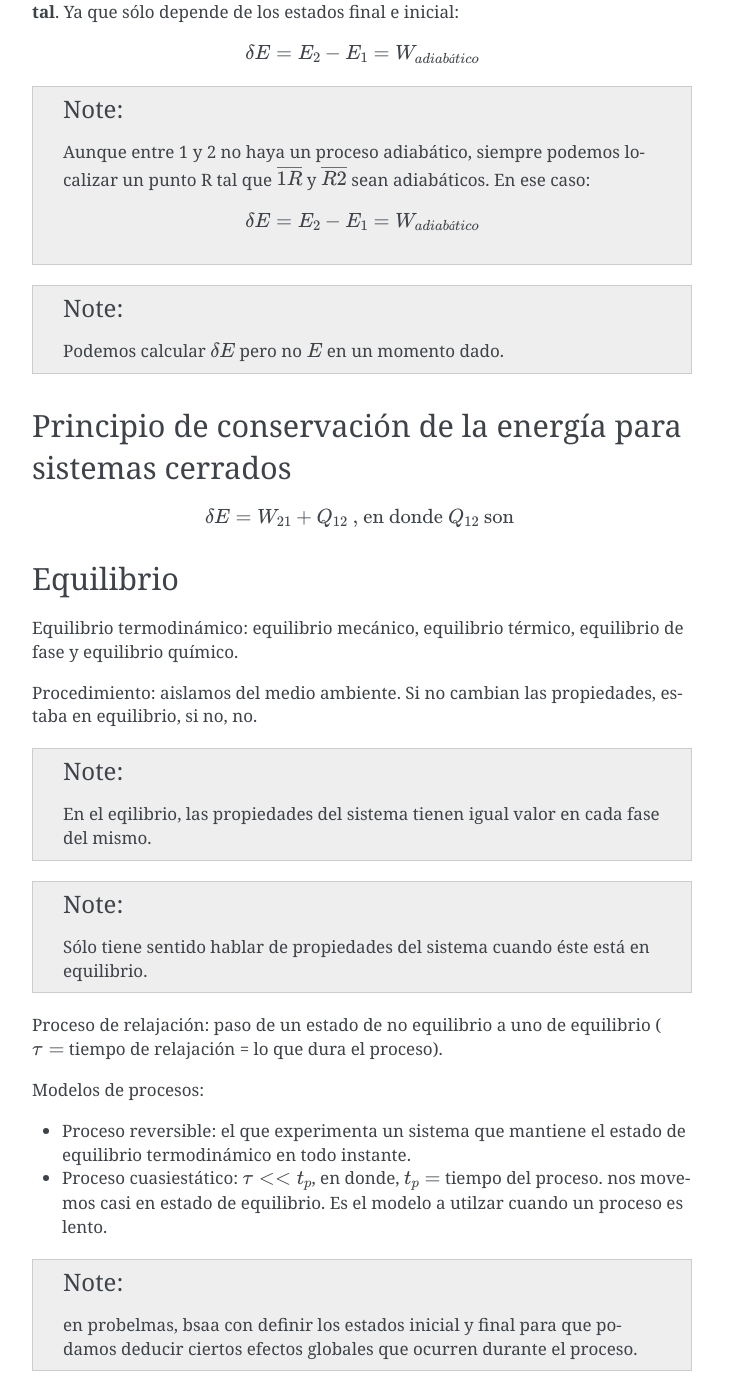
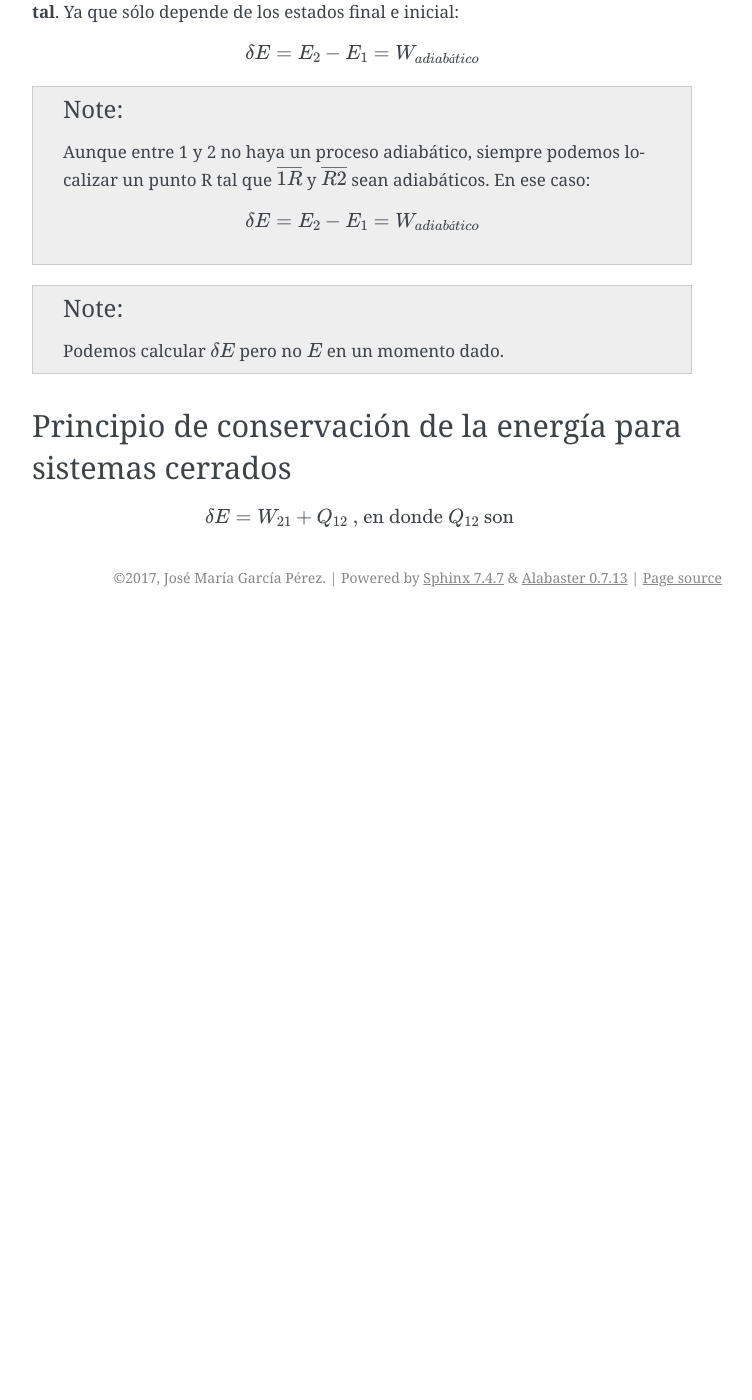
Before and after one commit to mantielero/termodinamica, a Sphinx documentation site: the page built from source/primer_principio.rst, in a window 1280 px wide and 1400 px high, scrolled down 780 px. Shown: the whole window, without its empty margins (388-1140 px from the left). Built offline with Sphinx 7.4.7, drawn with Linux system fonts in a browser that asks for light colours; after the commit the page ends 1397 px from its top, so only the background shows below that.

Commit message:
Limpieza

```diff
--- a/source/primer_principio.rst
+++ b/source/primer_principio.rst
@@ -42,32 +42,3 @@ Principio de conservación de la energía para sistemas cerrados
 .. math::
 
    \delta E = W_{21}+Q_{12} \text{ , en donde } Q_{12} \text{ son }
-
-
-
-
-
-Equilibrio
-----------
-
-
-Equilibrio termodinámico: equilibrio mecánico, equilibrio térmico, equilibrio de fase y equilibrio químico.
-
-Procedimiento: aislamos del medio ambiente. Si no cambian las propiedades, estaba en equilibrio, si no, no.
-
-.. note::
-
-   En el eqilibrio, las propiedades del sistema tienen igual valor en cada fase del mismo.
-
-.. note::
-
-   Sólo tiene sentido hablar de propiedades del sistema cuando éste está en equilibrio.
-
-Proceso de relajación: paso de un estado de no equilibrio a uno de equilibrio (:math:`\tau=` tiempo de relajación = lo que dura el proceso).
-
-Modelos de procesos:
-
-- Proceso reversible: el que experimenta un sistema que mantiene el estado de equilibrio termodinámico en todo instante.
-- Proceso cuasiestático: :math:`\tau<< t_p`, en donde, :math:`t_p=` tiempo del proceso. nos movemos casi en estado de equilibrio. Es el modelo a utilzar cuando un proceso es lento.
-
-.. note:: en probelmas, bsaa con definir los estados inicial y final para que podamos deducir ciertos efectos globales que ocurren durante el proceso.
```
